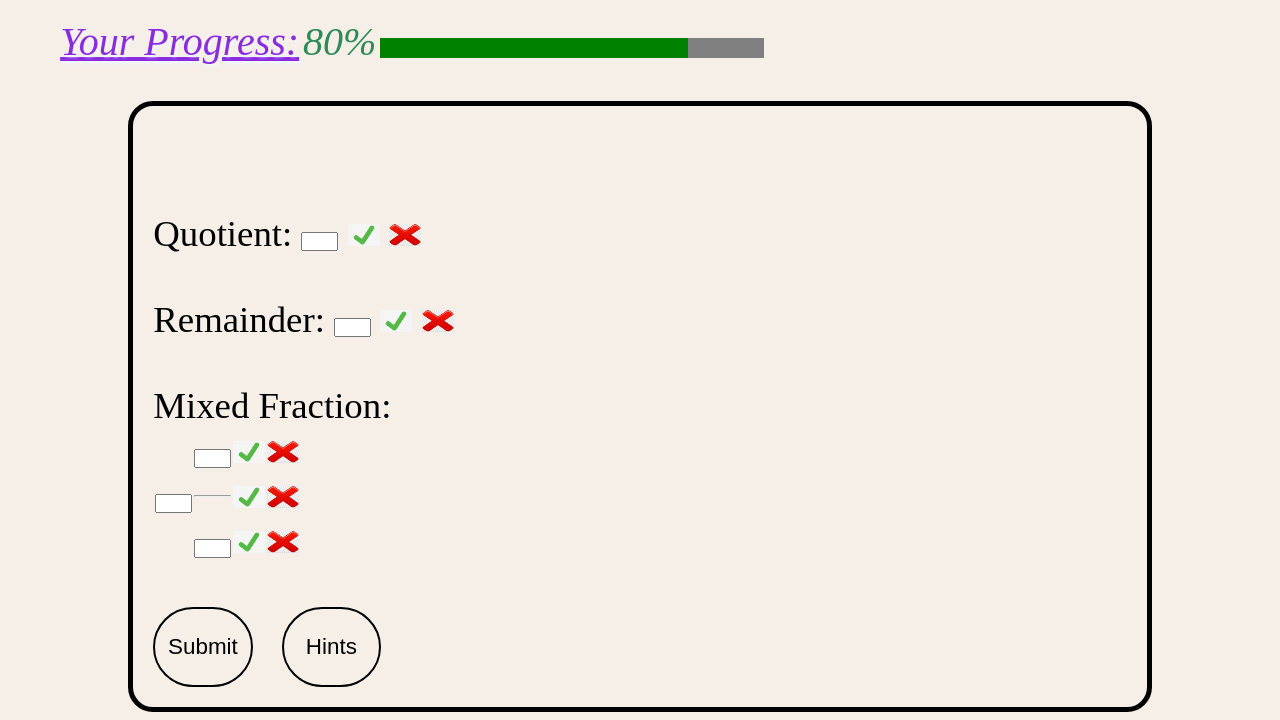
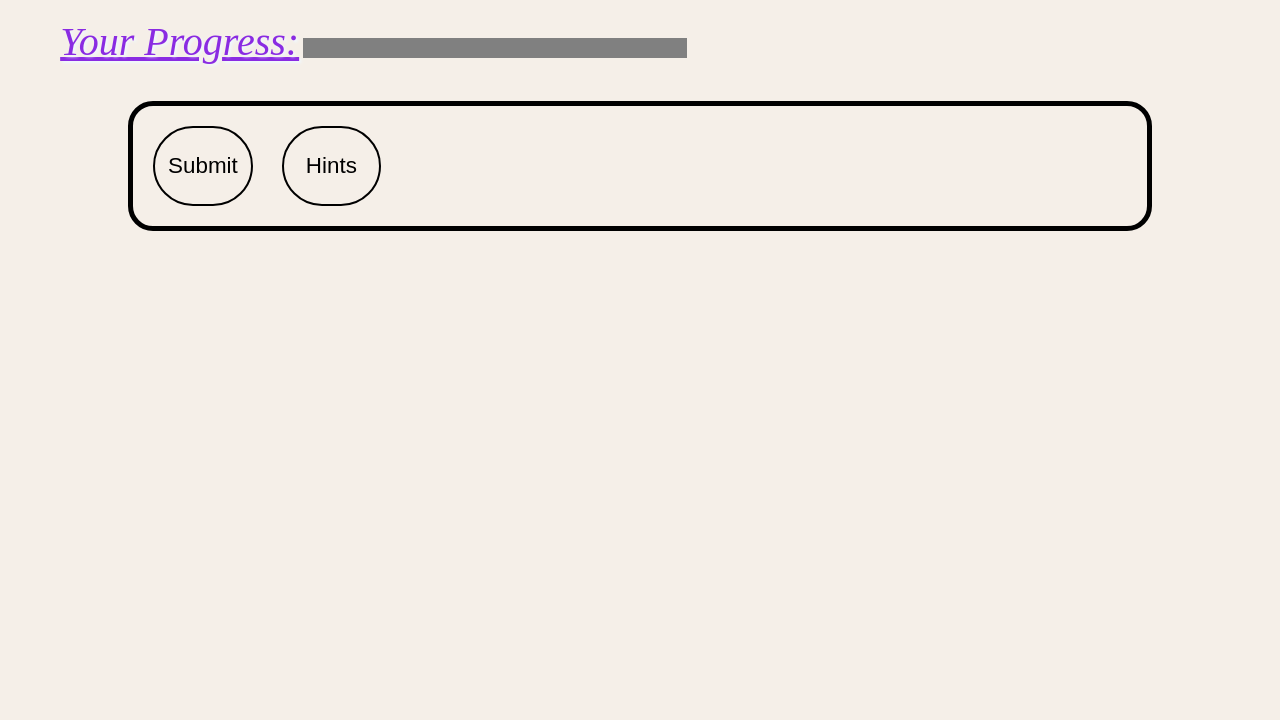
Before and after one commit to ShrutiSolani/ITS-Math, a Flask app: template ITS_demo/templates/layout.html in a window 1280 px wide. Shown: the part 80-800 px from the top of the page. Run offline with Flask 2, Linux system fonts and the light colour scheme; the template is opened without the code that fills it, so the values that code supplies are empty; some libraries are stand-ins or nearby versions.

Commit message:
template inheritance

```diff
--- a/ITS_demo/templates/layout.html
+++ b/ITS_demo/templates/layout.html
@@ -4,8 +4,9 @@
 	<meta charset="utf-8">
 	<meta http-equiv="X-UA-Compatible" content="IE=edge">
 	<meta name="viewport" content="width=device-width initial-scale=1">
-	<title></title>
+	<title>{% block title %}{% endblock %}</title>
 	<link rel="stylesheet" href="https://pro.fontawesome.com/releases/v5.10.0/css/all.css" integrity="sha384-AYmEC3Yw5cVb3ZcuHtOA93w35dYTsvhLPVnYs9eStHfGJvOvKxVfELGroGkvsg+p" crossorigin="anonymous"/>
+	{% block head %}{% endblock %}
 	<style type="text/css" media="screen">
 		body{
 			background-color: #f5efe8;
@@ -165,8 +166,19 @@
 				font-size: 1.3rem;
 			}
 		}
+
+
+progress::-webkit-progress-value {
+  background:royalblue;
+}
+
+progress::-webkit-progress-bar {
+  background: grey;
+}
 	</style>
 </head>
+<script type="text/javascript">{% block script %}{% endblock %}</script>
+
 <body>
 	<nav class="n1">
 		<div id="d1">
@@ -183,65 +195,30 @@
 		<a href="#"><i class="fa fa-sign-out-alt"></i> Logout</a>
 	</div>
 	<br>
+	{% block message %} {% endblock %}
+
+
 	<div>
 		<div id="p1">
 		<span id="s1">Your Progress:</span>
-		<span id="s2">80%</span>
-		<progress value="80" max="100"></progress>
+		<span id="s2">{% block progress %}{% endblock %}</span>
+		<progress value="{% block pvalue %}{% endblock %}" max="100"></progress>
     	</div>
 	</div>
 	<br>
 	<br>
 	<nav id="d4">
+		<div style="position:relative;">
+			<div class = "showhints" id="showhint1" style="position:absolute;top:20%;left:70%; height:200px; width:200px;"></div>
+			<div class = "showhints" id="showhint2" style="position:absolute;top:50; left:70%; top:50px; height:200px; width:200px;"></div>
+			<div class = "showhints" id="showhint3" style="position:absolute;top:80%; left:70%; top:300px; height:200px; width:200px;"></div>
+		</div>
+
 		<form method="post" action= "{{url_for('score',counter = 0, feedback = 0)}}" class="myform" id="f1">
-		    {{ answer.que }}
-		    <br><br>
-
-		    <label for="quo">Quotient:</label>
-		    <input type="text" id="quo" name="quo" maxlength="2" size="2" onkeyup="check0();" required>
-		    <img src="{{ url_for('static', filename='images/tick.png') }}" width="32px" height="22px" class="correct">
-		    <img src="{{ url_for('static', filename='images/cross.jpg') }}" width="32px" height="22px" class="wrong">
-		    <br><br>
-
-		    <label for="rem">Remainder:</label>
-		    <input type="text" id="rem" name="rem" maxlength="2" size="2" onkeyup="check1();" required>
-		    <img src="{{ url_for('static', filename='images/tick.png') }}" width="32px" height="22px" class="correct">
-		    <img src="{{ url_for('static', filename='images/cross.jpg') }}" width="32px" height="22px" class="wrong">
-		    <br><br>
-
-		    <label for="mf1">Mixed Fraction:</label>
-		    <br>
-    		<table>
-		        <tr>
-		<!--               numerator-->
-		            <td></td>
-		            <td><input type="text" id="mf2" name="mf" maxlength="2" size="2" onkeyup="check3();" required></td>
-		            <td><img src="{{ url_for('static', filename='images/tick.png') }}" width="32px" height="22px" class="correct"></td>
-		            <td><img src="{{ url_for('static', filename='images/cross.jpg') }}" width="32px" height="22px" class="wrong"></td>
-		        </tr>
-
-		        <tr>
-
-		<!--                mixed fraction-->
-		            <td><input type="text" id="mf1" name="mf" maxlength="2" size="2" onkeyup="check2();"required></td>
-		            <td><hr/></td>
-		            <td><img src="{{ url_for('static', filename='images/tick.png') }}" width="32px" height="22px" class="correct"></td>
-		            <td><img src="{{ url_for('static', filename='images/cross.jpg') }}" width="32px" height="22px" class="wrong"></td>
-
-		        </tr>
-
-		        <tr>
-		<!--                denominator-->
-		            <td></td>
-		            <td><input type="text" id="mf3" name="mf" maxlength="2" size="2" style="border" onkeyup="check4();" required></td>
-		            <td><img src="{{ url_for('static', filename='images/tick.png') }}" width="32px" height="22px" class="correct"></td>
-		            <td><img src="{{ url_for('static', filename='images/cross.jpg') }}" width="32px" height="22px" class="wrong"></td>
-		        </tr>
-		    </table>
-		    <br>
-		    <input id="b1" type="submit" value="Submit">
+			{% block content %}{% endblock %}
+			<input id="b1" type="submit" value="Submit">
 		    <input type="button" class="hint-btn" id="hint-btn" value="Hints" target = "_self">
-		</form>
+			</form>
 	</nav>
 	<script>
 		const opennav=()=>{
--- a/ITS_demo/trial_question.py
+++ b/ITS_demo/trial_question.py
@@ -46,7 +46,7 @@ def q1():
         hints = {'h1': hint1, 'h2': hint2, 'h3': hint3}
         total = qtscnt * 25
         scoredict = {'score': scorecnt, 'total': total, 'totalqts': qtscnt, 'tcp': 0}
-        return render_template('display.html', answer=answer, hints=hints, scoredict=scoredict)
+        return render_template('display copy.html', answer=answer, hints=hints, scoredict=scoredict)
     else:
         return render_template('login.html')
 
@@ -72,7 +72,7 @@ def question():
     total = qtscnt * 25
     tcp = (scorecnt/total)*100
     scoredict = {'score': scorecnt, 'total': total, 'totalqts': qtscnt, 'tcp': tcp}
-    return render_template('display.html', answer=answer, hints=hints, scoredict=scoredict)
+    return render_template('display copy.html', answer=answer, hints=hints, scoredict=scoredict)
 
 
 @app.route('/score/<counter>/<feedback>', methods=['POST'])
```
Also changed, not shown: ITS_demo/templates/display copy.html (renamed from ITS_demo/templates/display.html, +23 -61 lines).
